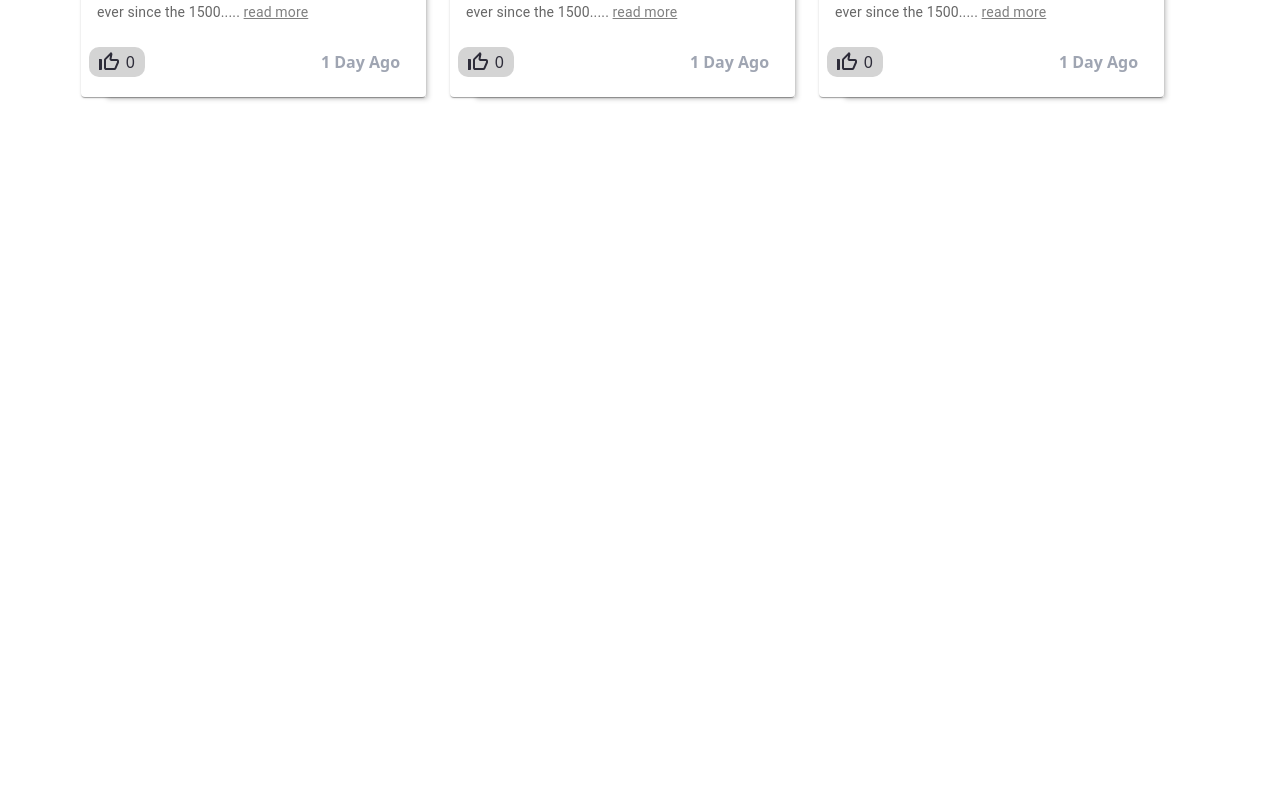
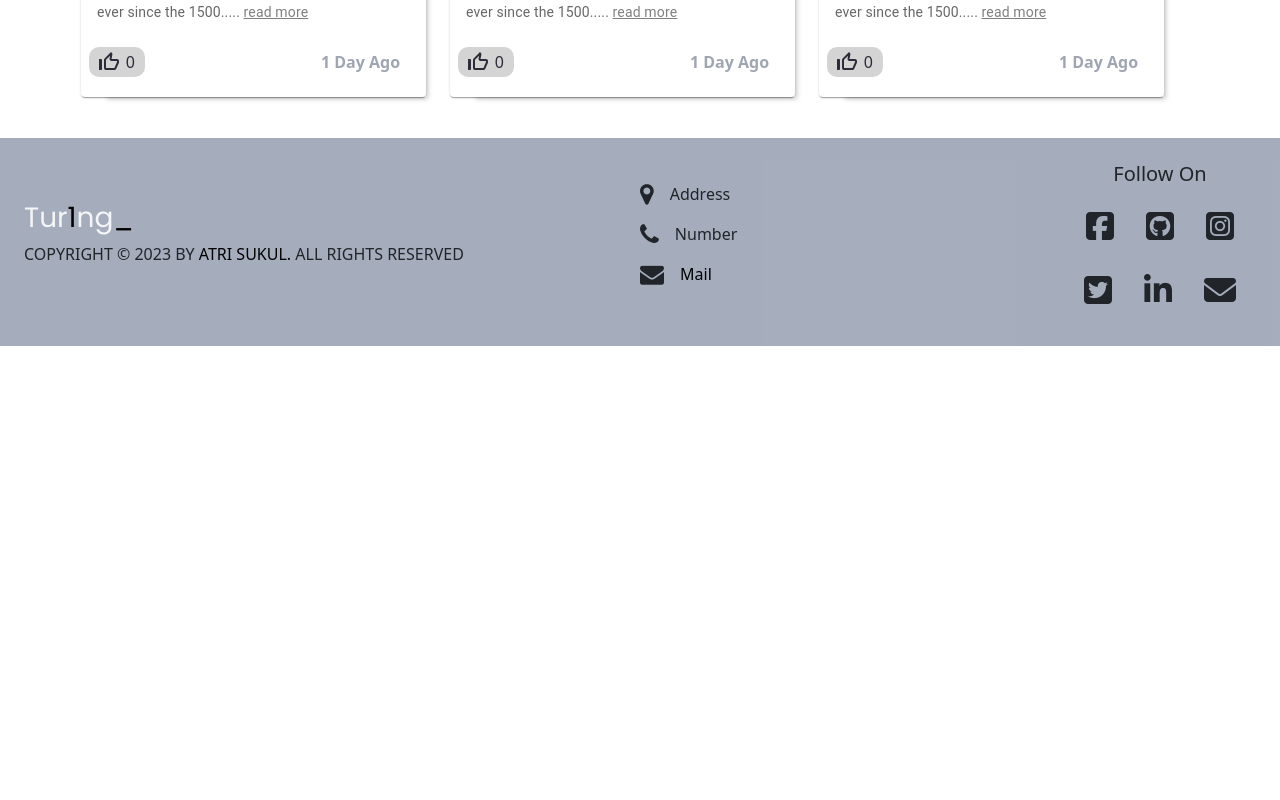
Before and after one commit to AtriSukul1508/Njack_Hack_It_Out-Tur1ng-, a React (Create React App) app in the folder tur1ng/: page / in a window 1280 px wide. Shown: the part 1620-2420 px from the top of the page. After the commit the page ends 1966 px from the top, so only its background shows below. Built offline with nearby package versions, Linux system fonts and the light colour scheme; a web font is replaced by a local one.

Commit message:
removed footer padding

```diff
--- a/tur1ng/src/styles/footer.css
+++ b/tur1ng/src/styles/footer.css
@@ -7,7 +7,7 @@ flex-direction: column;
 row-gap: 2rem;
 justify-content: center;
 position: relative;
-top: 46rem;
+/* top: 46rem; */
 }
 
 .foot-container1{
```
